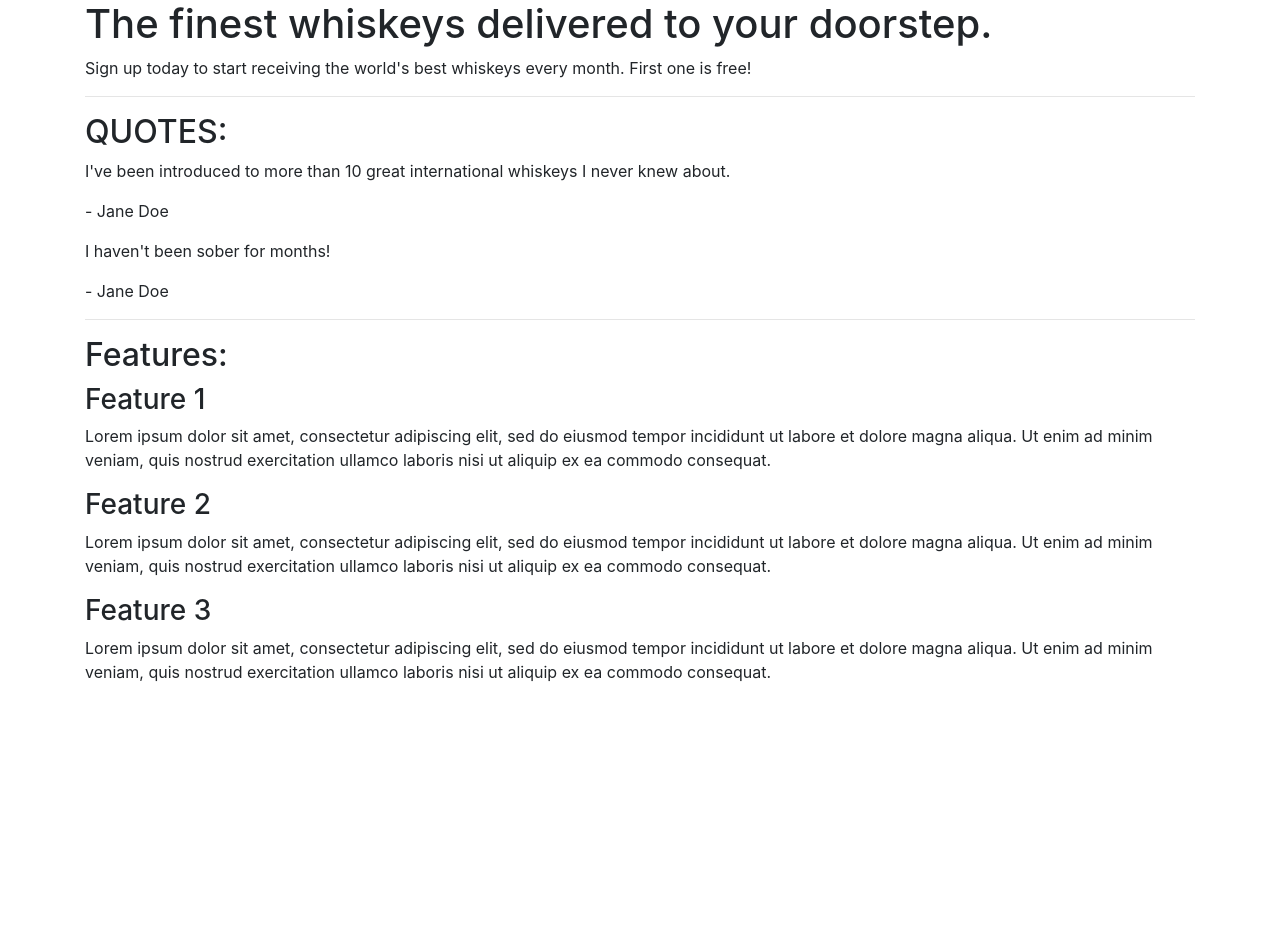
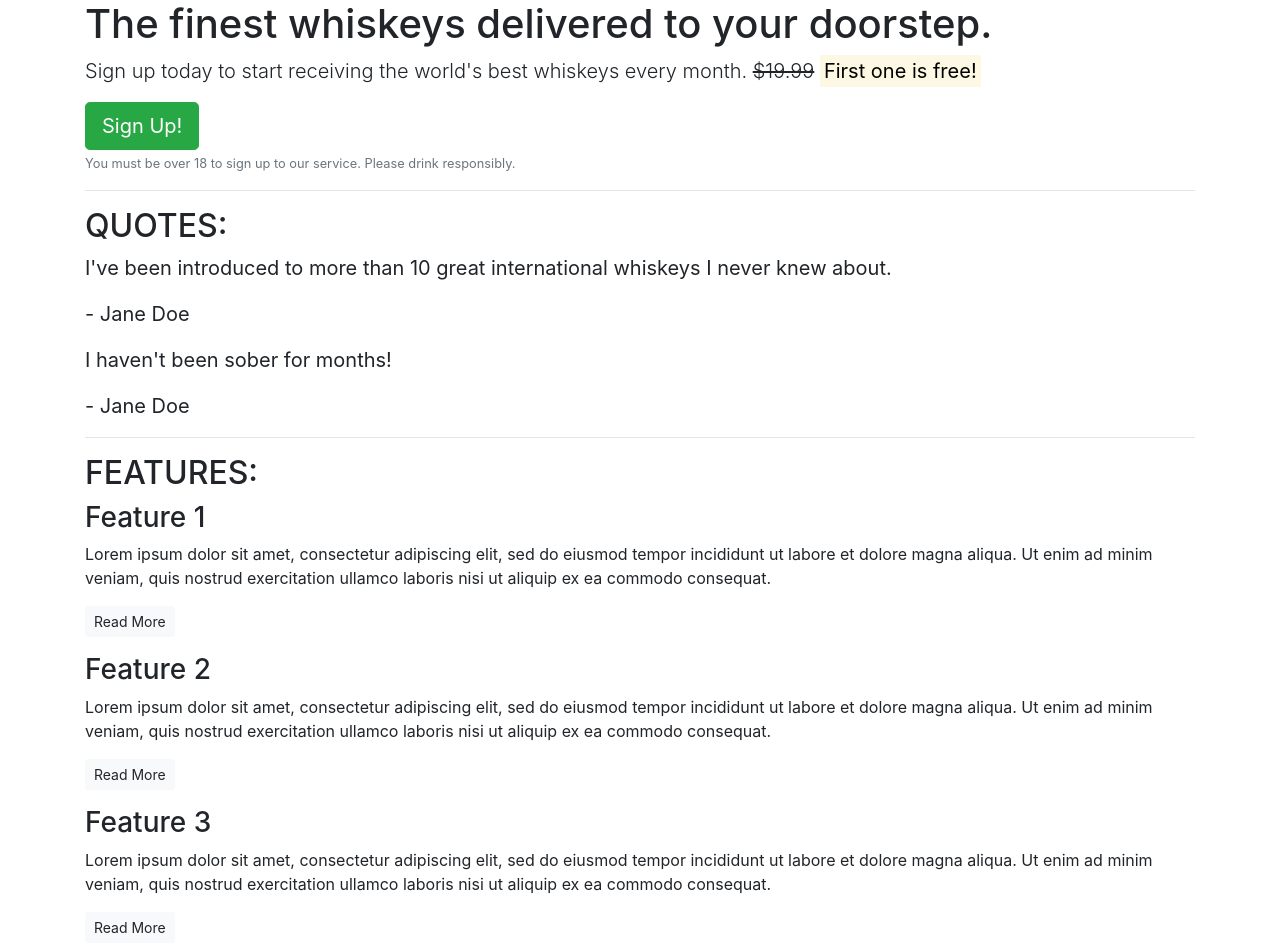
Before and after one commit to lee-joanne/bootstrap, a plain HTML site: page index.html in a window 1280 px wide. Before the commit the page ends 800 px from the top, so only its background shows below. Drawn offline with nearby package versions, Linux system fonts and the light colour scheme.

Commit message:
Add Bootstrap css styles to index.html

```diff
--- a/index.html
+++ b/index.html
@@ -13,7 +13,11 @@
         <!-- Callout -->
         <section class="callout">
             <h1>The finest whiskeys delivered to your doorstep.</h1>
-            <p>Sign up today to start receiving the world's best whiskeys every month. First one is free!</p>
+            <p class="lead">Sign up today to start receiving the world's best whiskeys every month. <s>$19.99</s>
+                <strong><mark>First one is free!</mark></strong></p>
+            <button class="btn btn-success btn-lg">Sign Up!</button>
+            <p class="text-muted"><small>You must be over 18 to sign up to our service. Please drink
+                    responsibly.</small></p>
         </section>
         <!-- /.callout -->
         <hr>
@@ -21,38 +25,48 @@
         <!-- Quotes -->
         <section class="quotes">
             <h2 class="text-uppercase">Quotes:</h2>
-            <div class="quote">
+            <blockquote class="blockquote">
                 <p>I've been introduced to more than 10 great international whiskeys I never knew about.</p>
                 <p>- Jane Doe</p>
-            </div>
-            <div class="quote">
+            </blockquote>
+            <blockquote class="blockquote">
                 <p>I haven't been sober for months!</p>
                 <p>- Jane Doe</p>
-            </div>
+            </blockquote>
         </section>
         <!-- /.quotes -->
         <hr>
 
         <!-- Features -->
-        <section class="features">
-            <h2>Features:</h2>
+        <section class=" features">
+            <h2 class="text-uppercase">Features:</h2>
             <div class="feature">
                 <h3>Feature 1</h3>
-                <p>Lorem ipsum dolor sit amet, consectetur adipiscing elit, sed do eiusmod tempor incididunt ut labore
-                    et dolore magna aliqua. Ut enim ad minim veniam, quis nostrud exercitation ullamco laboris nisi ut
+                <p>Lorem ipsum dolor sit amet, consectetur adipiscing elit, sed do eiusmod tempor incididunt ut
+                    labore
+                    et dolore magna aliqua. Ut enim ad minim veniam, quis nostrud exercitation ullamco laboris nisi
+                    ut
                     aliquip ex ea commodo consequat.</p>
+                <p><a class="btn btn-sm btn-light" href="">Read More</a></p>
             </div>
             <div class="feature">
                 <h3>Feature 2</h3>
-                <p>Lorem ipsum dolor sit amet, consectetur adipiscing elit, sed do eiusmod tempor incididunt ut labore
-                    et dolore magna aliqua. Ut enim ad minim veniam, quis nostrud exercitation ullamco laboris nisi ut
+                <p>Lorem ipsum dolor sit amet, consectetur adipiscing elit, sed do eiusmod tempor incididunt ut
+                    labore
+                    et dolore magna aliqua. Ut enim ad minim veniam, quis nostrud exercitation ullamco laboris nisi
+                    ut
                     aliquip ex ea commodo consequat.</p>
+                <p><a class="btn btn-sm btn-light" href="">Read More</a></p>
             </div>
             <div class="feature">
                 <h3>Feature 3</h3>
-                <p>Lorem ipsum dolor sit amet, consectetur adipiscing elit, sed do eiusmod tempor incididunt ut labore
-                    et dolore magna aliqua. Ut enim ad minim veniam, quis nostrud exercitation ullamco laboris nisi ut
-                    aliquip ex ea commodo consequat.</p>
+                <p>Lorem ipsum dolor sit amet, consectetur adipiscing elit, sed do eiusmod tempor incididunt ut
+                    labore
+                    et dolore magna aliqua. Ut enim ad minim veniam, quis nostrud exercitation ullamco laboris nisi
+                    ut
+                    aliquip ex ea commodo consequat.
+                </p>
+                <p><a class="btn btn-sm btn-light" href="">Read More</a></p>
             </div>
         </section>
         <!-- /.features -->
```
